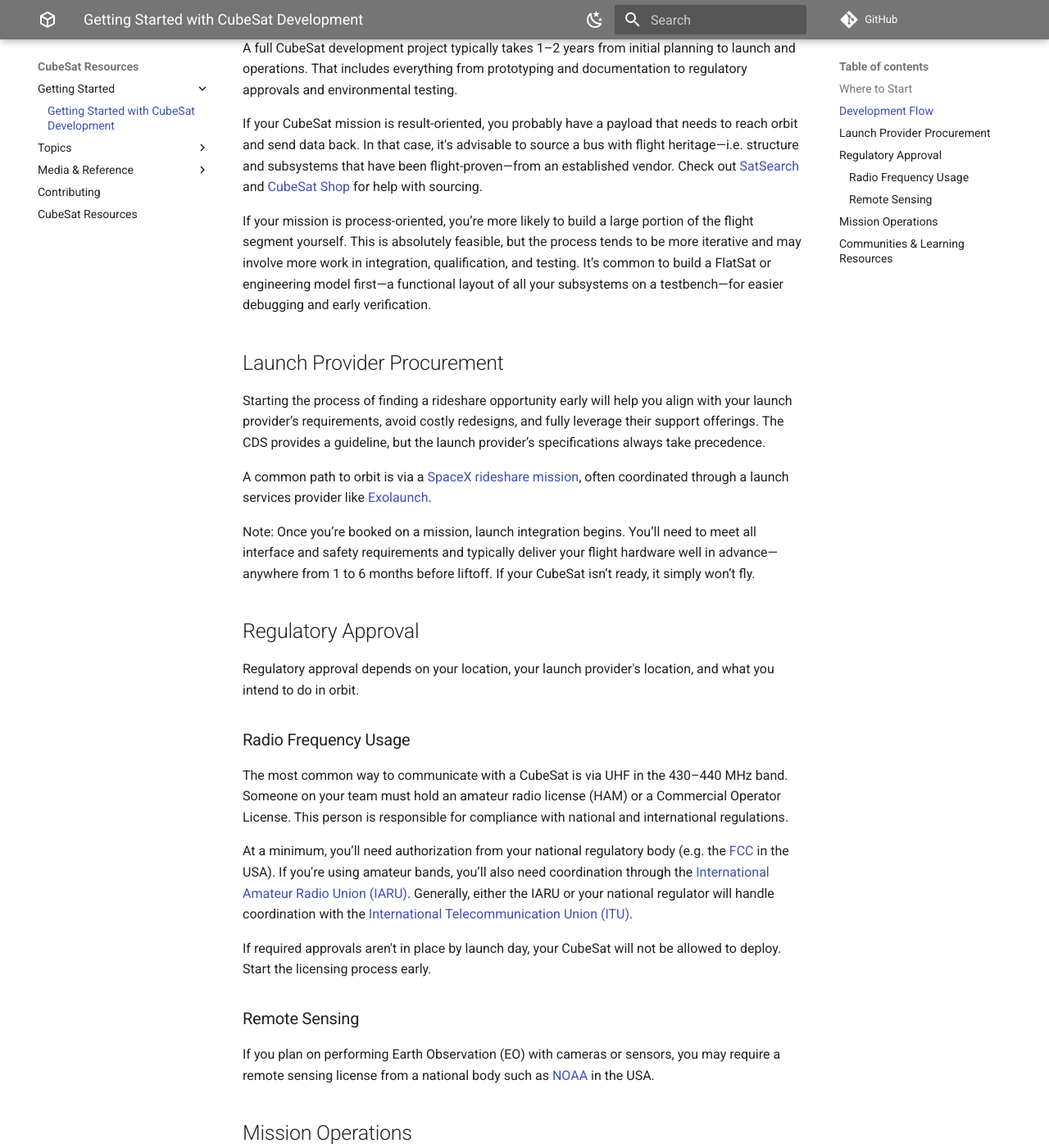
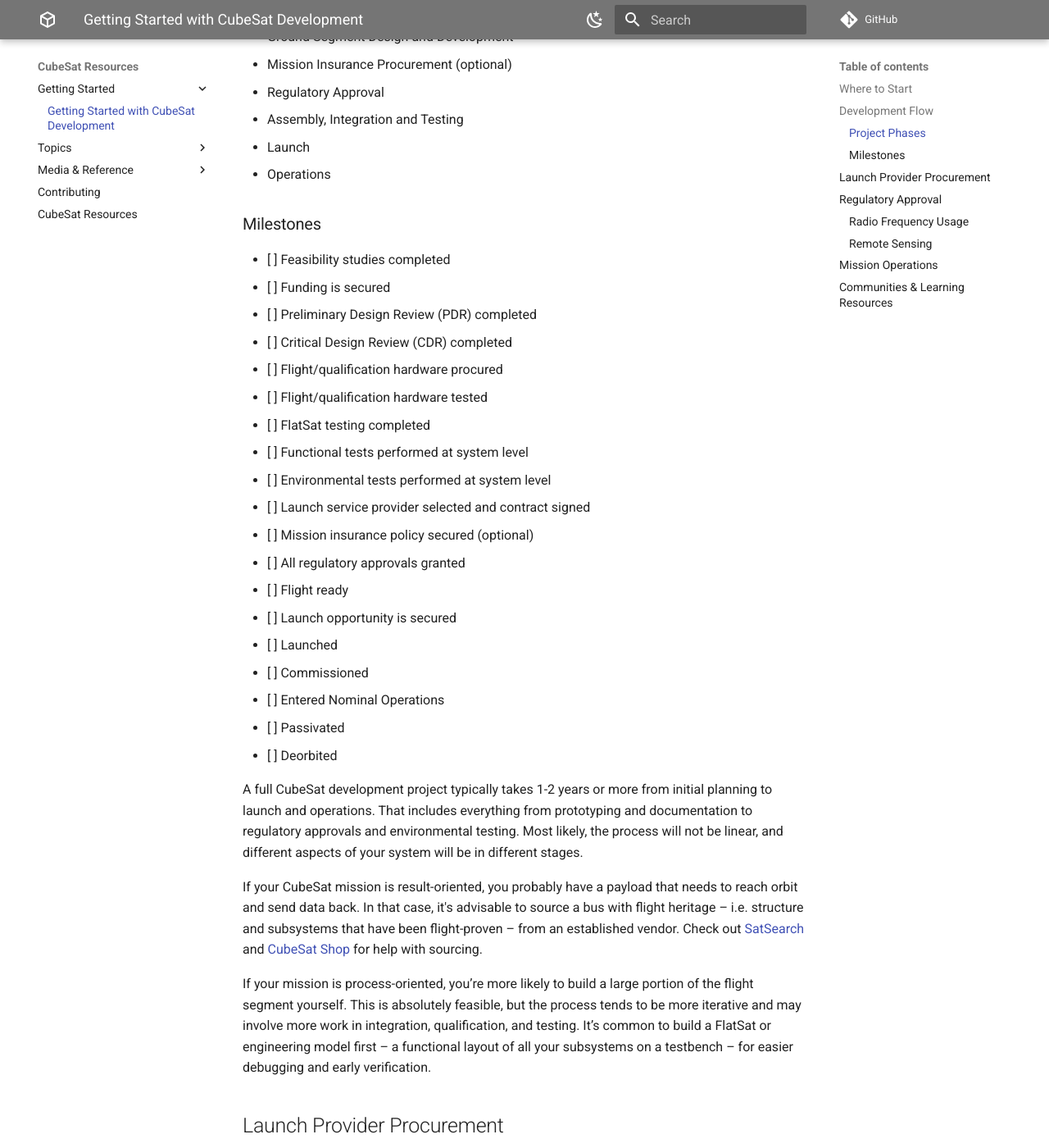
Before and after one commit to buildacubesat/CubeSat-Resources, an MkDocs documentation site: the page built from docs/getting-started/overview.md, in a window 1280 px wide and 1400 px high, scrolled down 1279 px. Shown: the whole window at 82% size. Built offline with MkDocs 1.6.1 and Material for MkDocs 9.7.7, drawn with Linux system fonts in a browser that asks for light colours; comment, search, counter and statistics services are not loaded; some of the changed text lies outside the part shown.

Commit message:
Add dev phases and checklist

```diff
--- a/docs/getting-started/overview.md
+++ b/docs/getting-started/overview.md
@@ -18,19 +18,47 @@
 
 CubeSat projects usually fall into one of two categories: either you have a specific goal to achieve in orbit (e.g. a business case), or you're part of an academic program where the learning process is just as important as the outcome. In either case, it’s important to think of all parts of a CubeSat mission holistically, as they are interdependent:
 
-- Mission Development and Design
-- Flight Segment
-- Ground Segment
+### Project Phases
+
+- Feasibility Study
+- Fundraising
+- Mission Design and Development
+- Launch Provider Procurement
+- Flight Segment Design and Development
+- Ground Segment Design and Development
+- Mission Insurance Procurement (optional)
 - Regulatory Approval
-- Integration and Testing
+- Assembly, Integration and Testing
 - Launch
 - Operations
 
-A full CubeSat development project typically takes 1–2 years from initial planning to launch and operations. That includes everything from prototyping and documentation to regulatory approvals and environmental testing.
+### Milestones
 
-If your CubeSat mission is result-oriented, you probably have a payload that needs to reach orbit and send data back. In that case, it's advisable to source a bus with flight heritage—i.e. structure and subsystems that have been flight-proven—from an established vendor. Check out [SatSearch](https://satsearch.co/) and [CubeSat Shop](https://www.cubesatshop.com/) for help with sourcing.
+- [ ] Feasibility studies completed
+- [ ] Funding is secured
+- [ ] Preliminary Design Review (PDR) completed
+- [ ] Critical Design Review (CDR) completed
+- [ ] Flight/qualification hardware procured
+- [ ] Flight/qualification hardware tested
+- [ ] FlatSat testing completed
+- [ ] Functional tests performed at system level
+- [ ] Environmental tests performed at system level
+- [ ] Launch service provider selected and contract signed
+- [ ] Mission insurance policy secured (optional)
+- [ ] All regulatory approvals granted
+- [ ] Flight ready
+- [ ] Launch opportunity is secured
+- [ ] Launched
+- [ ] Commissioned
+- [ ] Entered Nominal Operations
+- [ ] Passivated
+- [ ] Deorbited
 
-If your mission is process-oriented, you’re more likely to build a large portion of the flight segment yourself. This is absolutely feasible, but the process tends to be more iterative and may involve more work in integration, qualification, and testing. It’s common to build a FlatSat or engineering model first—a functional layout of all your subsystems on a testbench—for easier debugging and early verification.
+A full CubeSat development project typically takes 1-2 years or more from initial planning to launch and operations. That includes everything from prototyping and documentation to regulatory approvals and environmental testing. Most likely, the process will not be linear, and different aspects of your system will be in different stages.
+
+If your CubeSat mission is result-oriented, you probably have a payload that needs to reach orbit and send data back. In that case, it's advisable to source a bus with flight heritage – i.e. structure and subsystems that have been flight-proven – from an established vendor. Check out [SatSearch](https://satsearch.co/) and [CubeSat Shop](https://www.cubesatshop.com/) for help with sourcing.
+
+If your mission is process-oriented, you’re more likely to build a large portion of the flight segment yourself. This is absolutely feasible, but the process tends to be more iterative and may involve more work in integration, qualification, and testing. It’s common to build a FlatSat or engineering model first – a functional layout of all your subsystems on a testbench – for easier debugging and early verification.
 
 ## Launch Provider Procurement
 
@@ -38,7 +66,7 @@
 
 A common path to orbit is via a [SpaceX rideshare mission](https://www.spacex.com/rideshare), often coordinated through a launch services provider like [Exolaunch](https://exolaunch.com/).
 
-Note: Once you’re booked on a mission, launch integration begins. You’ll need to meet all interface and safety requirements and typically deliver your flight hardware well in advance—anywhere from 1 to 6 months before liftoff. If your CubeSat isn’t ready, it simply won’t fly.
+Note: Once you’re booked on a mission, launch integration begins. You’ll need to meet all interface and safety requirements and typically deliver your flight hardware well in advance – anywhere from 1 to 6 months before liftoff. If your CubeSat isn’t ready, it simply won’t fly.
 
 ## Regulatory Approval
 
@@ -58,11 +86,11 @@
 
 ## Mission Operations
 
-Once your CubeSat is deployed into orbit, you’ll begin the commissioning phase: acquiring the signal, establishing contact, and checking that all subsystems are operational. After that, your mission enters its operational phase—collecting data, sending commands, and maintaining the satellite. Plan time and resources for this part too: missions can last anywhere from a few months to several years, depending on your orbital lifetime and system performance.
+Once your CubeSat is deployed into orbit, you’ll begin the commissioning phase: acquiring the signal, establishing contact, and checking that all subsystems are operational. After that, your mission enters its operational phase – collecting data, sending commands, and maintaining the satellite. Plan time and resources for this part too: missions can last anywhere from a few months to several years, depending on your orbital lifetime and system performance.
 
 ## Communities & Learning Resources
 
-- [CubeSat Resources](topics/) – Head over to the main content to start learning.
+- [CubeSat Resources](/topics/) – Head over to the main content to start learning.
 - [r/CubeSats](https://www.reddit.com/r/CubeSats/) – Active Reddit community.
 - [SatNOGS](https://satnogs.org/) – Open-source satellite ground station network.
 - [Build a CubeSat Discord](https://discord.gg/yeusgM75ys) – Community focused on open-source hardware and software in CubeSat development.
```
